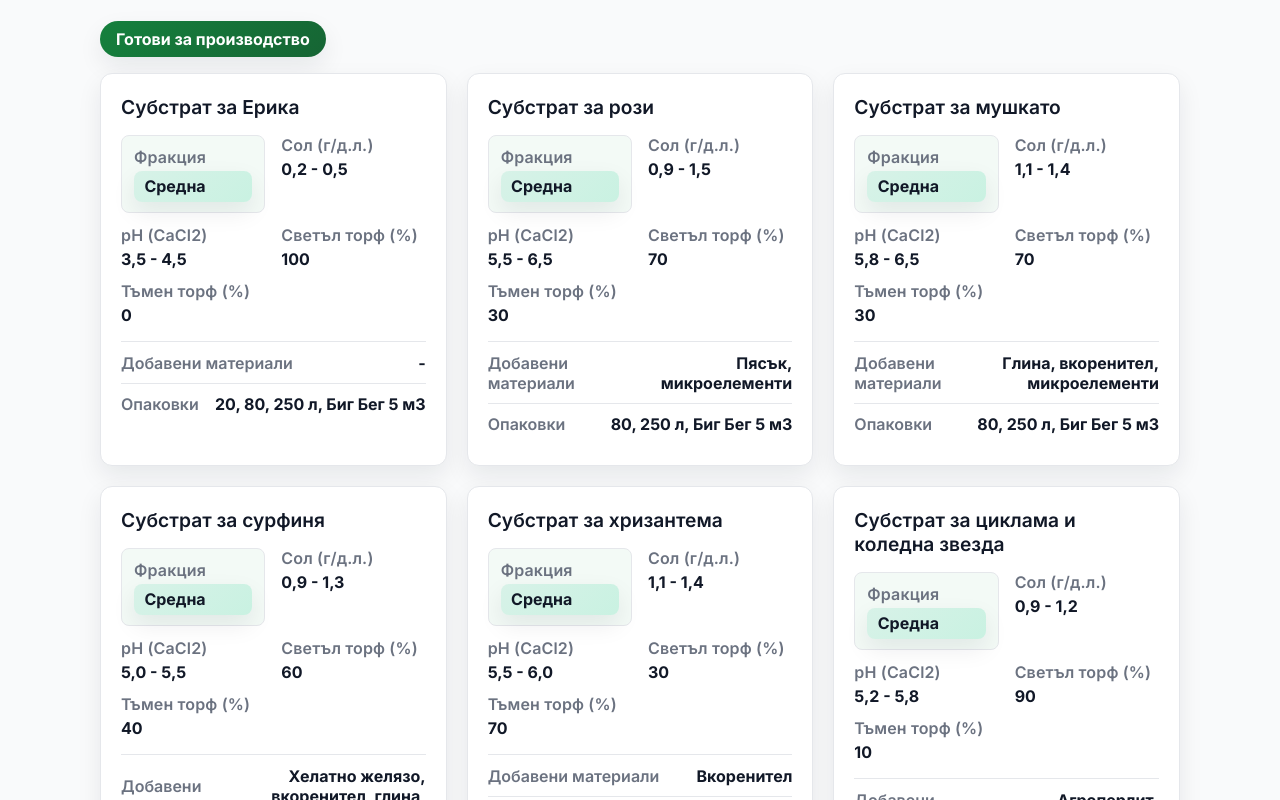
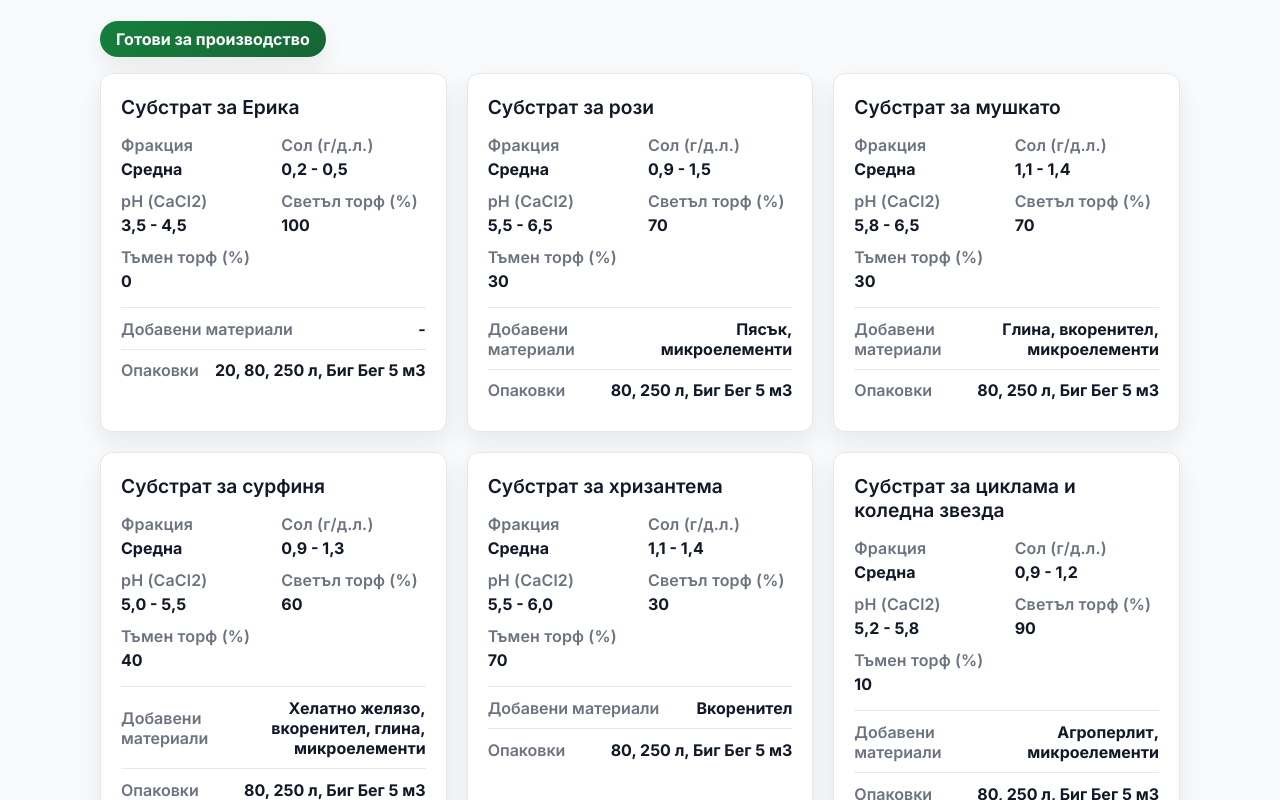
Before and after one commit to yavkata999/agro-export-v3, a Next.js app: page /produkti/torfeni-substrati/profesionalisti in a window 1280 px wide. Shown: the part 880-1680 px from the top of the page. Built offline with nearby package versions, Linux system fonts and the light colour scheme.

Commit message:
Align fraction metric styling on professional page

```diff
--- a/app/produkti/torfeni-substrati/profesionalisti/page.tsx
+++ b/app/produkti/torfeni-substrati/profesionalisti/page.tsx
@@ -259,9 +259,9 @@ export default function TorfeniProfesionalistiPage() {
                 </header>
 
                 <dl className={styles.metrics}>
-                  <div className={styles.metricItem}>
+                  <div>
                     <dt>Фракция</dt>
-                    <dd className={styles.accentValue}>{recipe.fraction}</dd>
+                    <dd>{recipe.fraction}</dd>
                   </div>
                   <div>
                     <dt>Сол (г/д.л.)</dt>
--- a/styles/pages/TorfeniSegmentPage.module.css
+++ b/styles/pages/TorfeniSegmentPage.module.css
@@ -140,13 +140,6 @@
   gap: 0.25rem;
 }
 
-.metricItem {
-  background: var(--color-surface-accent);
-  border: 1px solid var(--color-border);
-  border-radius: var(--radius-md);
-  padding: 0.65rem 0.75rem;
-}
-
 .metrics dt {
   margin: 0;
   color: var(--color-muted);
@@ -158,21 +151,6 @@
   margin: 0;
   font-weight: 700;
   color: var(--color-text);
-}
-
-.accentValue {
-  display: inline-flex;
-  align-items: center;
-  gap: 0.35rem;
-  padding: 0.35rem 0.65rem;
-  background: linear-gradient(
-    135deg,
-    rgba(16, 185, 129, 0.12),
-    rgba(52, 211, 153, 0.22)
-  );
-  border-radius: var(--radius-md);
-  color: var(--color-primary-dark);
-  box-shadow: var(--shadow-soft);
 }
 
 .metaLine {
```
